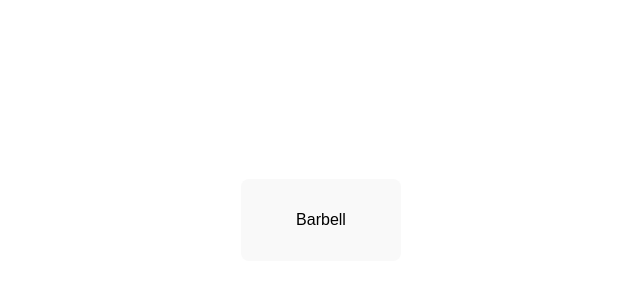
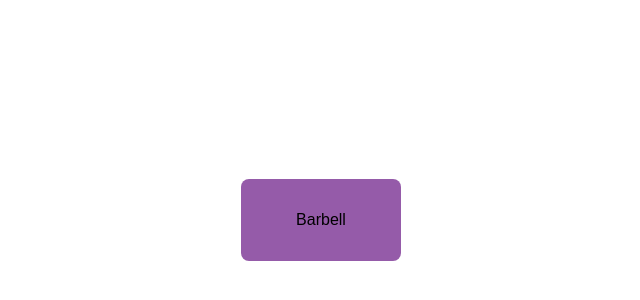
Before and after one commit to AroonSalotra/push-it, a React (Vite) app: page / in a window 1280 px wide. Shown: the part 180-480 px from the top of the page, without its empty margins (319-959 px from the left). Built offline with nearby package versions, Linux system fonts and the light colour scheme.

Commit message:
finish mobile and desktop css for button

```diff
--- a/src/App.css
+++ b/src/App.css
@@ -11,9 +11,11 @@
   will-change: filter;
   transition: filter 300ms;
 }
+
 .logo:hover {
   filter: drop-shadow(0 0 2em #646cffaa);
 }
+
 .logo.react:hover {
   filter: drop-shadow(0 0 2em #61dafbaa);
 }
@@ -25,11 +27,21 @@
   border: none;
   border-radius: 0.5rem;
   padding: 2rem 1rem;
+  background-color: #955BA9;
 }
+
+.btn-a:hover {
+  cursor: pointer;
+}
+
 
 @media (min-width: 600px) {
   .btn-a {
     width: 10rem;
+  }
+
+  .btn-a:active {
+    transform: scale(0.95);
   }
 }
 
@@ -37,6 +49,7 @@
   from {
     transform: rotate(0deg);
   }
+
   to {
     transform: rotate(360deg);
   }
```
